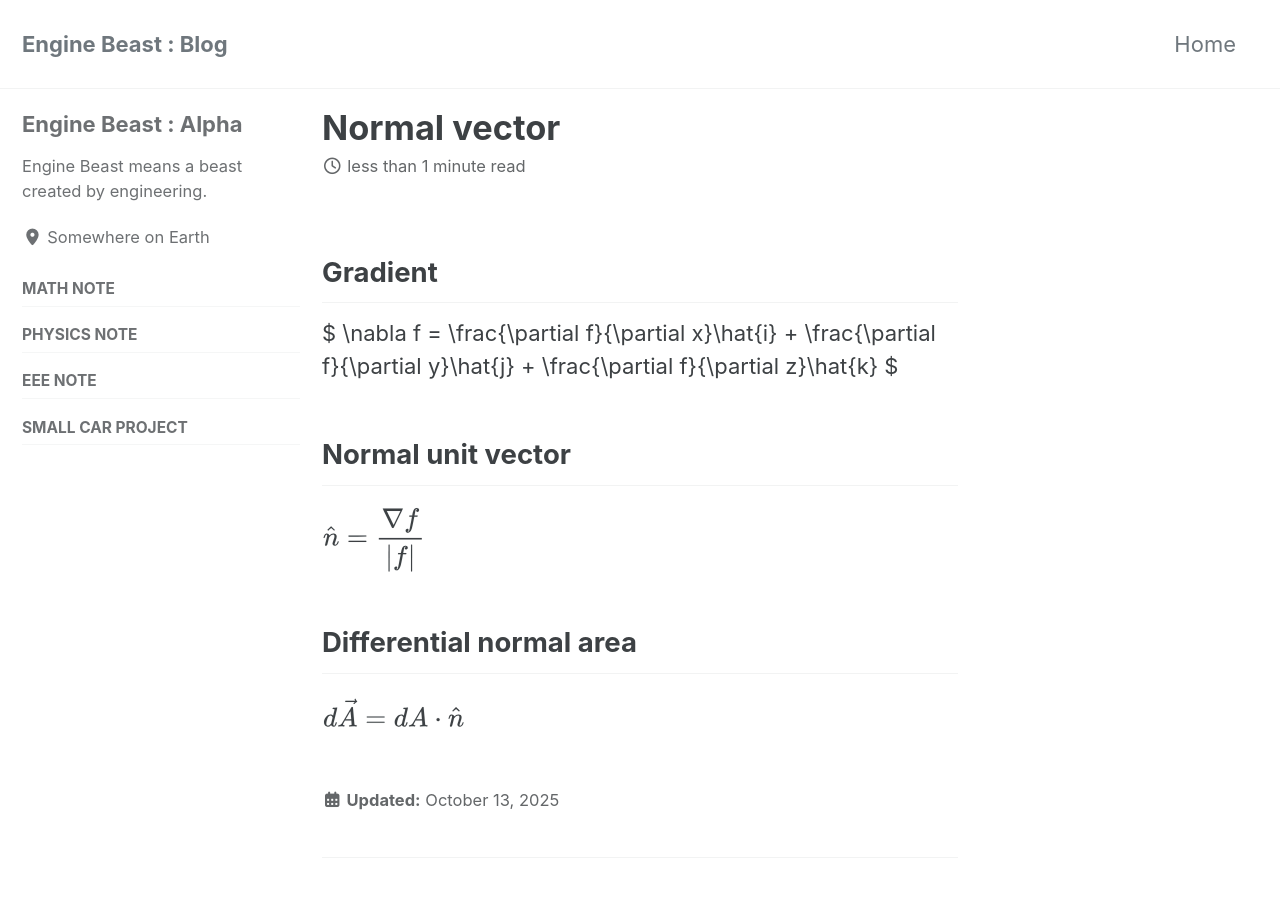
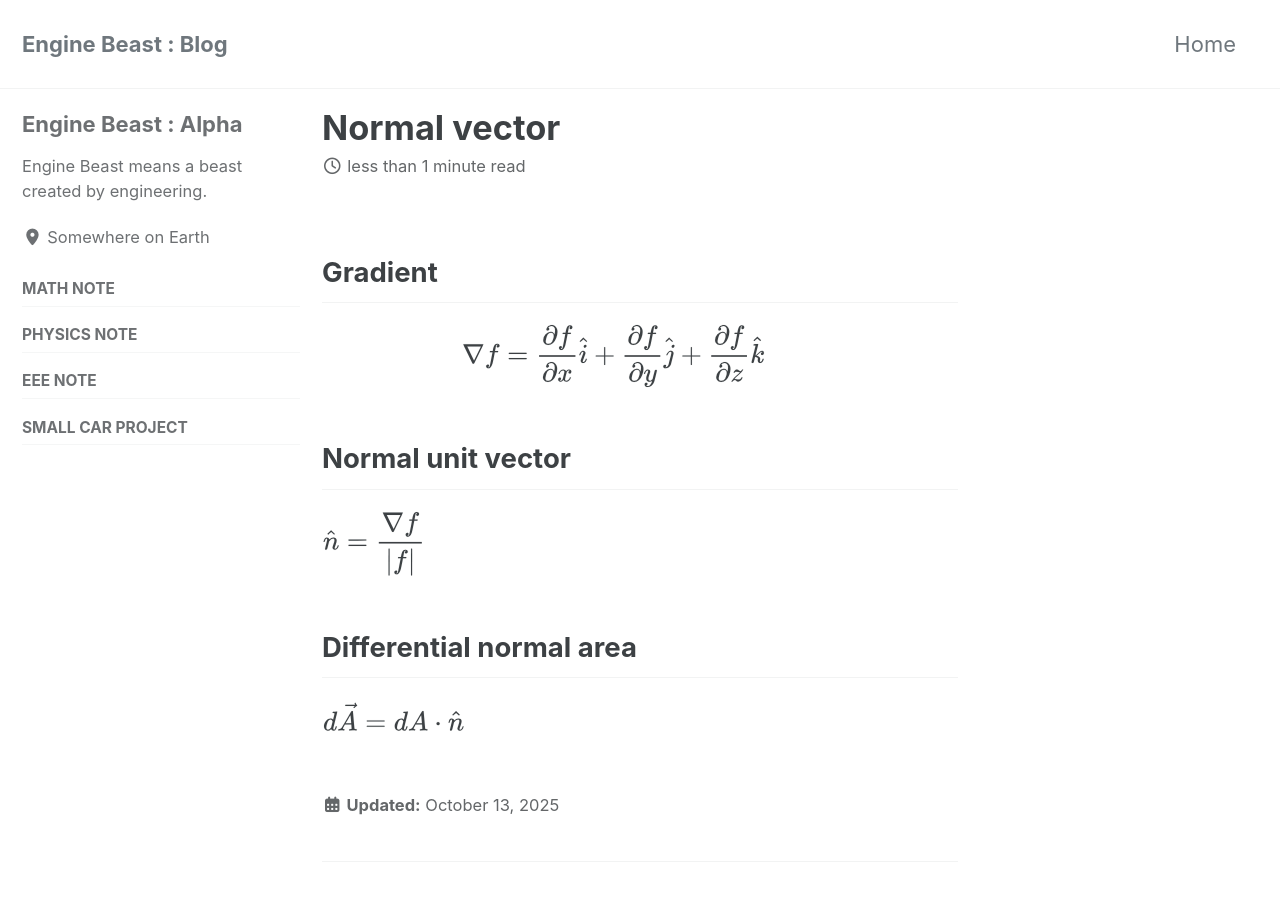
Before and after one commit to enginebeast/enginebeast.github.io, a Jekyll site: the page built from _posts/2025-10-13-normal_vector.md, in a window 1280 px wide and 900 px high. Built offline with Jekyll 4.4.1, drawn with Linux system fonts in a browser that asks for light colours; cached includes are drawn as plain includes.

Commit message:
latex try 4

```diff
--- a/_posts/2025-10-13-normal_vector.md
+++ b/_posts/2025-10-13-normal_vector.md
@@ -8,11 +8,13 @@ comments: true
 
 <h2>Gradient</h2>
 
-$
+$$
+\begin{aligned}
 \nabla f = \frac{\partial f}{\partial x}\hat{i} +
 \frac{\partial f}{\partial y}\hat{j} +
-\frac{\partial f}{\partial z}\hat{k}
-$
+\frac{\partial f}{\partial z}\hat{k} &&
+\end{aligned}
+$$
 
 <h2>Normal unit vector</h2>
 
```
